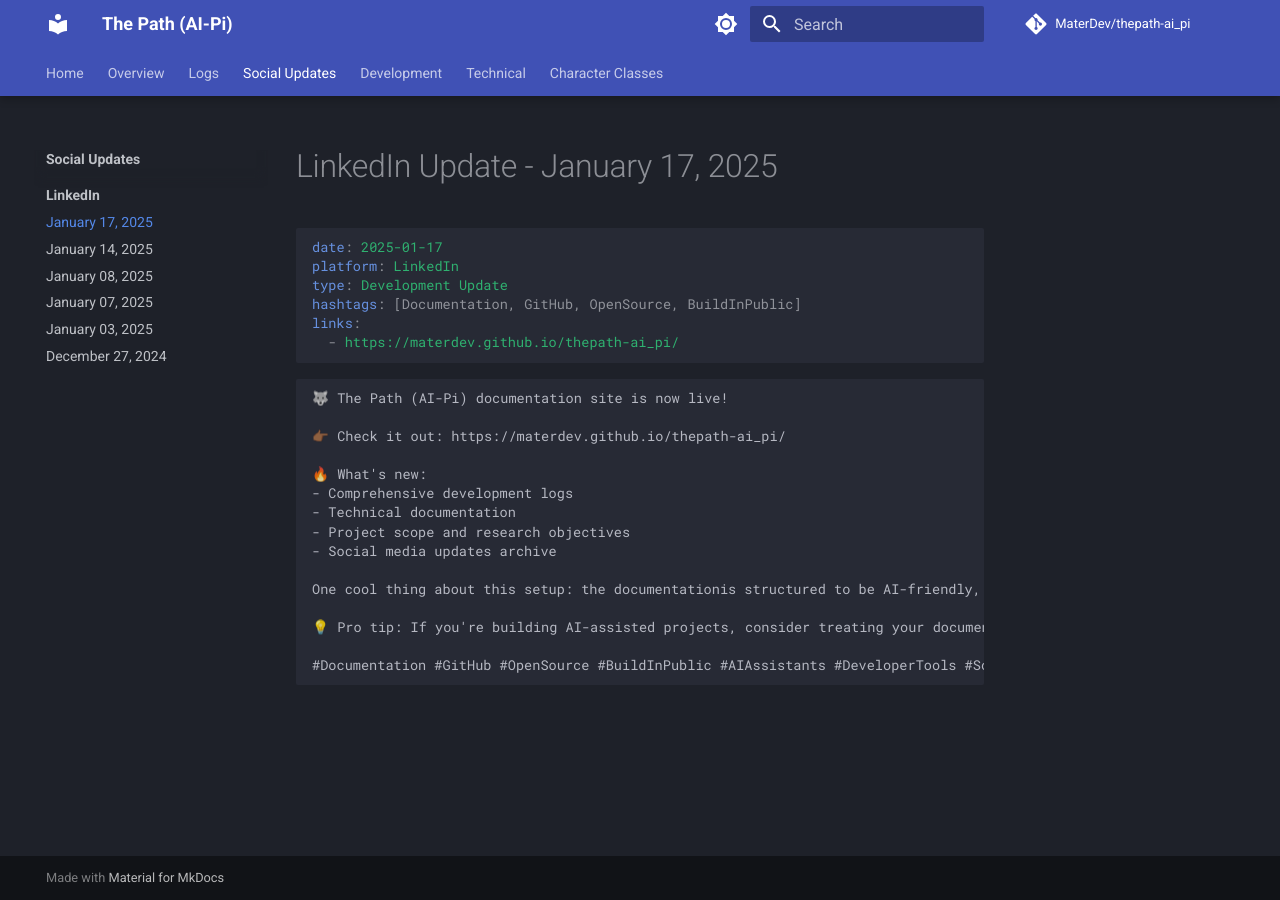
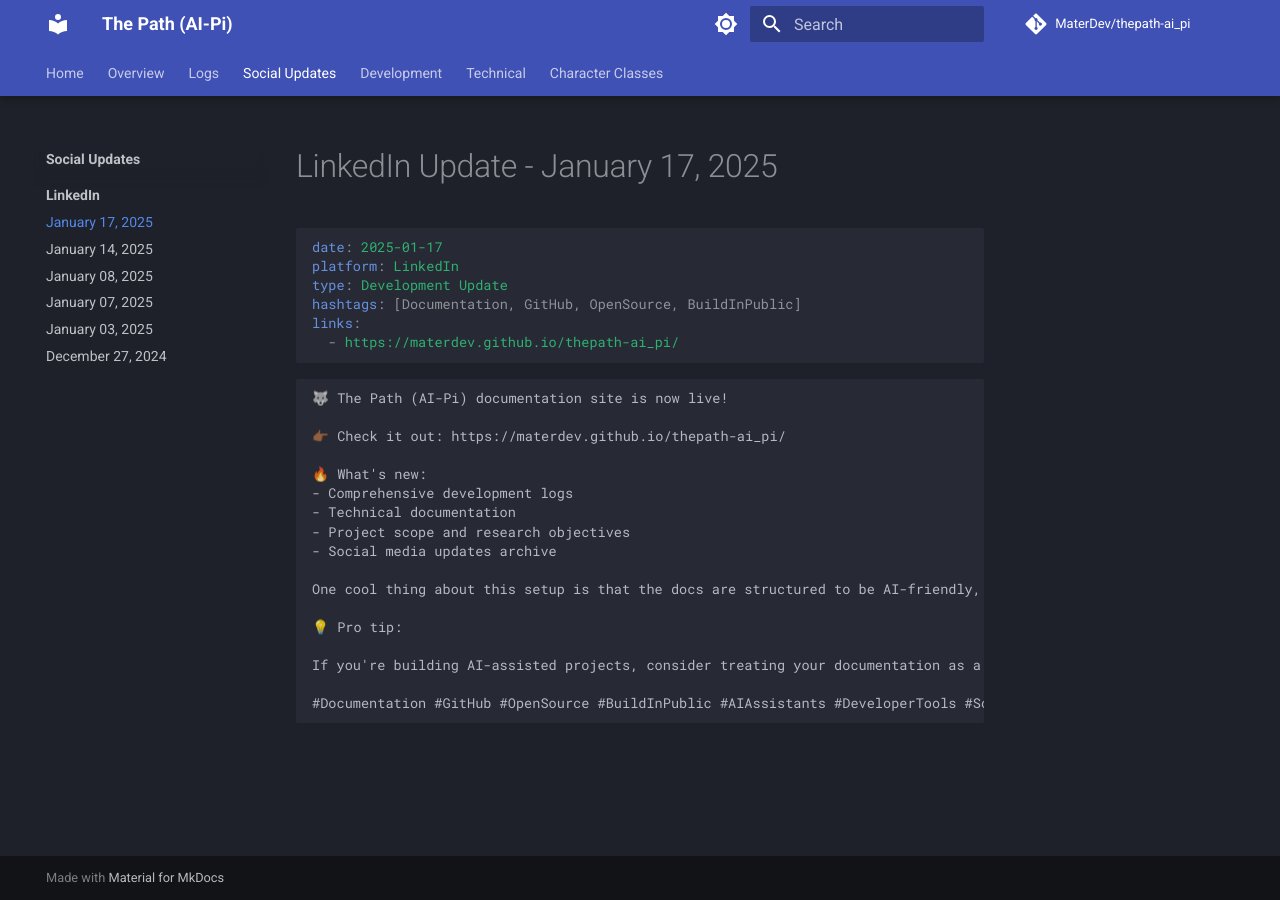
Before and after one commit to MaterDev/thepath-ai_pi, an MkDocs documentation site: the page built from docs/meta/social/linkedin/2025-01-17.md, in a window 1280 px wide. Built offline with MkDocs 1.6.1 and Material for MkDocs 9.7.7, drawn with Linux system fonts in a browser that asks for light colours; comment, search, counter and statistics services are not loaded.

Commit message:
update social post

````diff
--- a/docs/meta/social/linkedin/2025-01-17.md
+++ b/docs/meta/social/linkedin/2025-01-17.md
@@ -20,9 +20,11 @@
 - Project scope and research objectives
 - Social media updates archive
 
-One cool thing about this setup: the documentationis structured to be AI-friendly, helping tools like Windsurf maintain context across development sessions. The development logs especially are formatted with YAML blocks that make them easy to parse and analyze.
+One cool thing about this setup is that the docs are structured to be AI-friendly, helping tools like Windsurf maintain context across work sessions. The development logs especially are formatted with YAML blocks that make them easy to parse and analyze programmatically, should I need structured metadata.
 
-💡 Pro tip: If you're building AI-assisted projects, consider treating your documentation as a first-class citizen in your development process. It's not just about recording what you did - it's about creating a knowledge base that both humans and AI can effectively use.
+💡 Pro tip:
+
+If you're building AI-assisted projects, consider treating your documentation as a first-class citizen in your development process. It's not just about recording what you did - it's about creating a knowledge base that both humans and AI can effectively use.
 
 #Documentation #GitHub #OpenSource #BuildInPublic #AIAssistants #DeveloperTools #SoftwareEngineering
 ```
````
